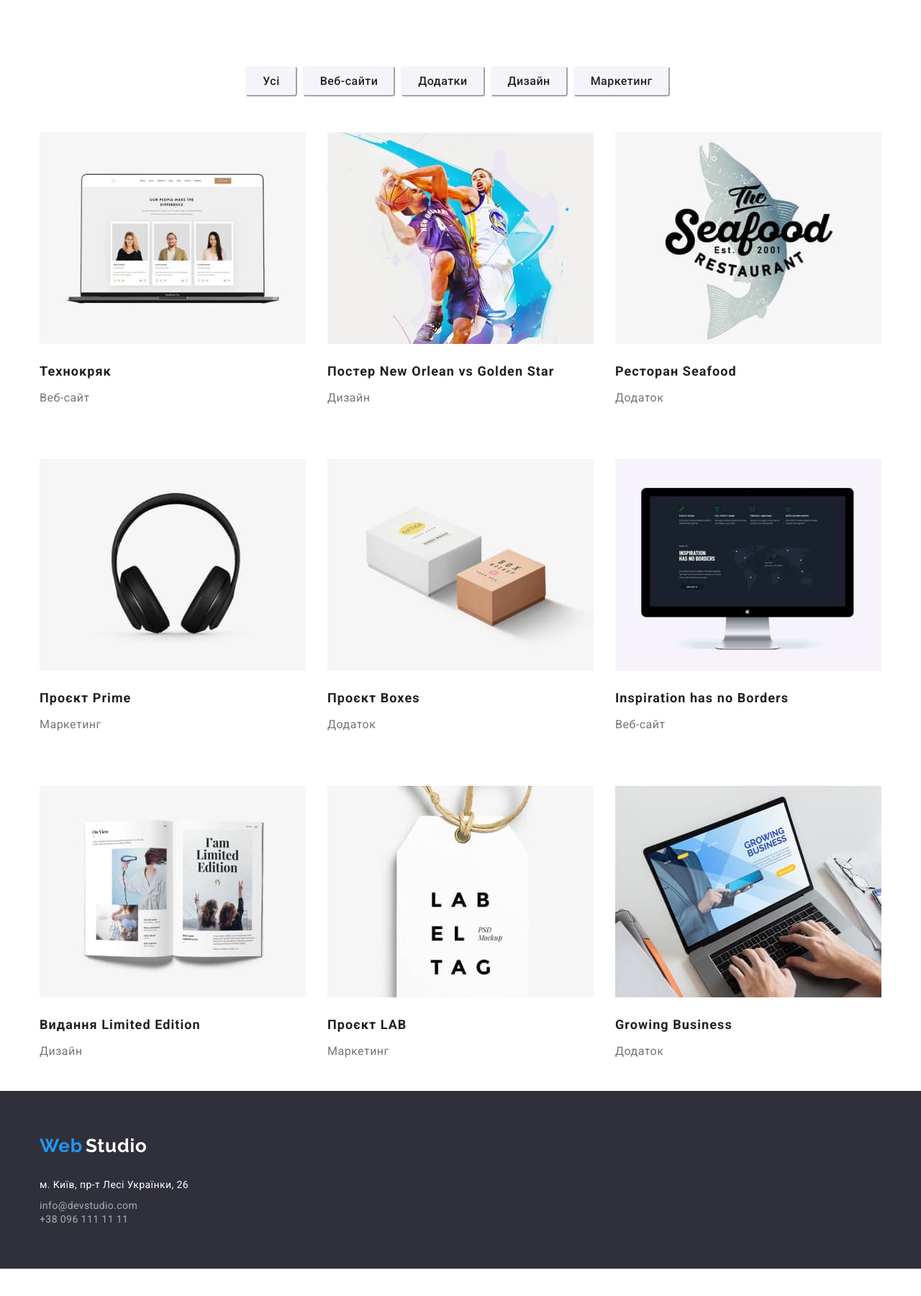
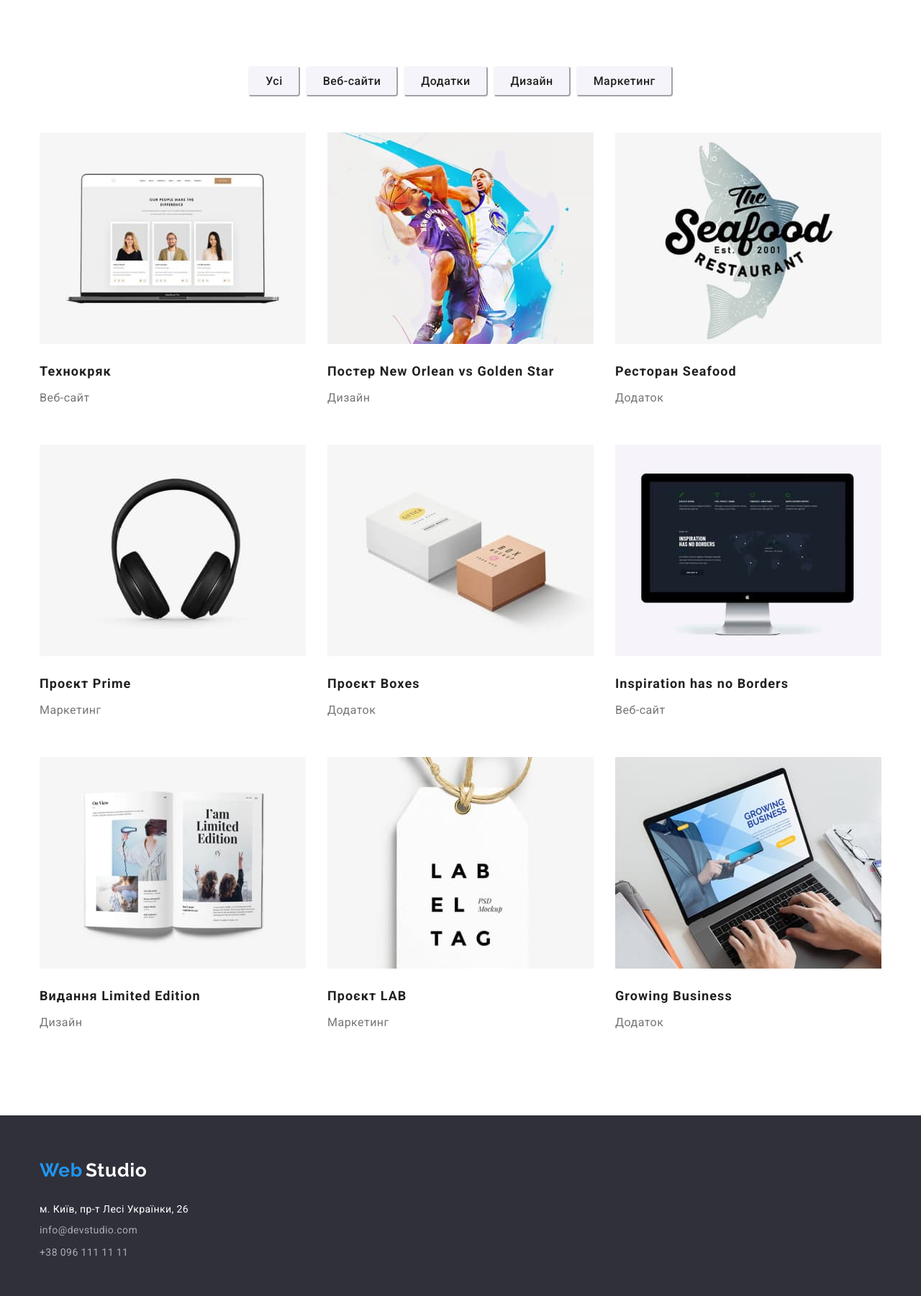
Before and after one commit to Fininna/goit-markup-hw-03, a plain HTML site: page portfolio.html in a window 1280 px wide. Shown: the part 83-1884 px from the top of the page at 72% size. Before the commit the page ends 1846 px from the top, so only its background shows below. Drawn offline with nearby package versions, Linux system fonts and the light colour scheme.

Commit message:
5th commit master

```diff
--- a/CSS/style.css
+++ b/CSS/style.css
@@ -141,6 +141,7 @@ address {
 }
 
 /*===== END HEADER =====*/
+
 /*===== START HERO =====*/
 
 .main-hero {
@@ -204,7 +205,7 @@ address {
 
 .about-section {
     padding-top: 94px;
-    /* padding-bottom: 94px;*/
+    padding-bottom: 94px;
 }
 
 .about-container {
@@ -327,11 +328,14 @@ address {
     margin-top: 0px;
 }
 
+/*=====END HERO =====*/
+
 /*=====Portfolio=====*/
 .portfolio-btn {
     display: flex;
     justify-content: center;
     padding-left: 0px;
+    margin-bottom: 50px;
 }
 
 .main-portfolio {
@@ -352,7 +356,20 @@ address {
 }
 
 .portfolio-btn-li:not(:last-child) {
-    margin-bottom: 50px;
+    margin-right: 8px;
+}
+
+.order-button-portfolio {
+    font-weight: 500;
+    font-size: 16px;
+    line-height: 1.62;
+    text-align: center;
+    letter-spacing: 0.03em;
+    color: var(--title-color);
+    background: #F5F4FA;
+    border-radius: 4px;
+    border-color: #F5F4FA;
+    padding: 6px 22px;
 }
 
 .foto-box {
@@ -385,10 +402,11 @@ address {
     padding-left: auto;
     padding-right: auto;
     padding-top: 0px;
-    padding-bottom: 20px;
+    padding-bottom: 0px;
 }
 
-/*=====END HERO =====*/
+/*=====END Portfolio=====*/
+
 /*===== START FOOTTER =====*/
 .main-footter {
     padding-top: 60px;
@@ -430,6 +448,15 @@ address {
     color: var(--white-color);
 }
 
+.fotter-links {
+    margin-left: 0px;
+    padding-left: 0px;
+}
+
+.step {
+    margin-bottom: 12px;
+}
+
 .footter-address-grey {
     font-style: normal;
     font-weight: 400;
@@ -437,11 +464,10 @@ address {
     line-height: 1.17;
     letter-spacing: 0.03em;
     color: rgba(255, 255, 255, 0.6);
-    margin-bottom: 12px;
 }
 
 .footter-address-white:hover,
-.footter-address-whitem:focus {
+.footter-address-white:focus {
     color: var(--blue-color);
 }
 
--- a/portfolio.html
+++ b/portfolio.html
@@ -45,11 +45,15 @@
         <section class="about-section">
             <div class="container">
                 <ul class="list portfolio-btn">
-                    <li class="portfolio-btn-li"><button class="order-button" type="button">Усі</button></li>
-                    <li class="portfolio-btn-li"><button class="order-button" type="button">Веб-сайти</button></li>
-                    <li class="portfolio-btn-li"><button class="order-button" type="button">Додатки</button></li>
-                    <li class="portfolio-btn-li"> <button class="order-button" type="button">Дизайн</button></li>
-                    <li class="portfolio-btn-li"><button class="order-button" type="button">Маркетинг</button></li>
+                    <li class="portfolio-btn-li"><button class="order-button-portfolio" type="button">Усі</button></li>
+                    <li class="portfolio-btn-li"><button class="order-button-portfolio" type="button">Веб-сайти</button>
+                    </li>
+                    <li class="portfolio-btn-li"><button class="order-button-portfolio" type="button">Додатки</button>
+                    </li>
+                    <li class="portfolio-btn-li"> <button class="order-button-portfolio" type="button">Дизайн</button>
+                    </li>
+                    <li class="portfolio-btn-li"><button class="order-button-portfolio" type="button">Маркетинг</button>
+                    </li>
                 </ul>
                 <ul class="list main-portfolio">
                     <li class="img-back-portfolio">
@@ -66,7 +70,7 @@
                         </div>
                     </li>
                     <li class="img-back-portfolio">
-                        <img src="./image/about-img-11.jpg" alt="рибний рнсторан">
+                        <img src="./image/about-img-11.jpg" alt="рибний рeсторан">
                         <div class="foto-box">
                             <h3 class="title-portfolio">Ресторан Seafood</h3>
                             <p class="text-portfolio">Додаток</p>
@@ -124,8 +128,12 @@
                 <span class="logo-white links">Studio</span></a>
             <address class="main-address">
                 <p class="footter-address-white">м. Київ, пр-т Лесі Українки, 26</p>
-                <a class="links footter-address-grey" href="mailto:info@devstudio.com">info@devstudio.com</a><br>
-                <a class="links footter-address-grey" href="tel:+380961111111">+38 096 111 11 11</a>
+                <ul class="fotter-links">
+                    <li class="list step"><a class="links step footter-address-grey"
+                            href="mailto:info@devstudio.com">info@devstudio.com</a></li>
+                    <li class="list"><a class="links footter-address-grey" href="tel:+380961111111">+38 096 111 11
+                            11</a></li>
+                </ul>
             </address>
         </div>
     </footer>
```
Also changed, not shown: index.html (+5 -3 lines).
